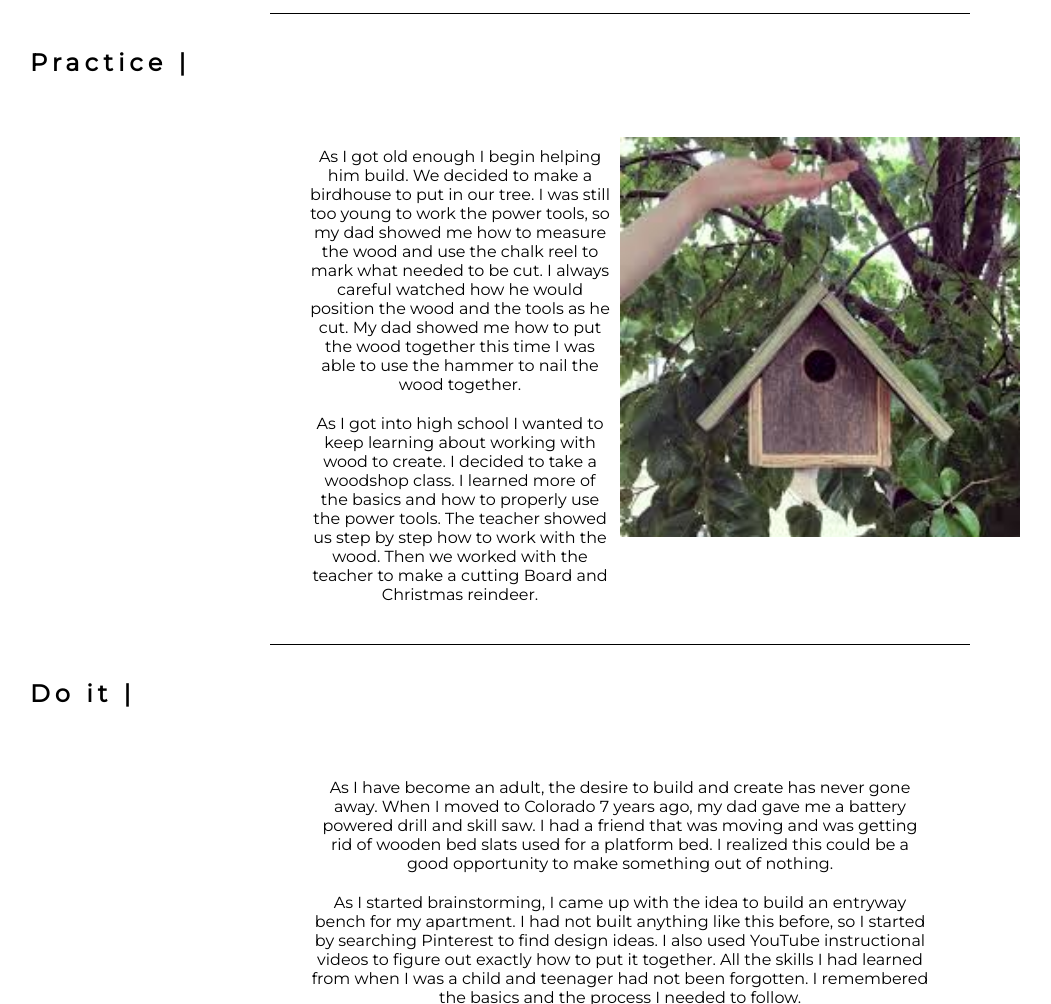
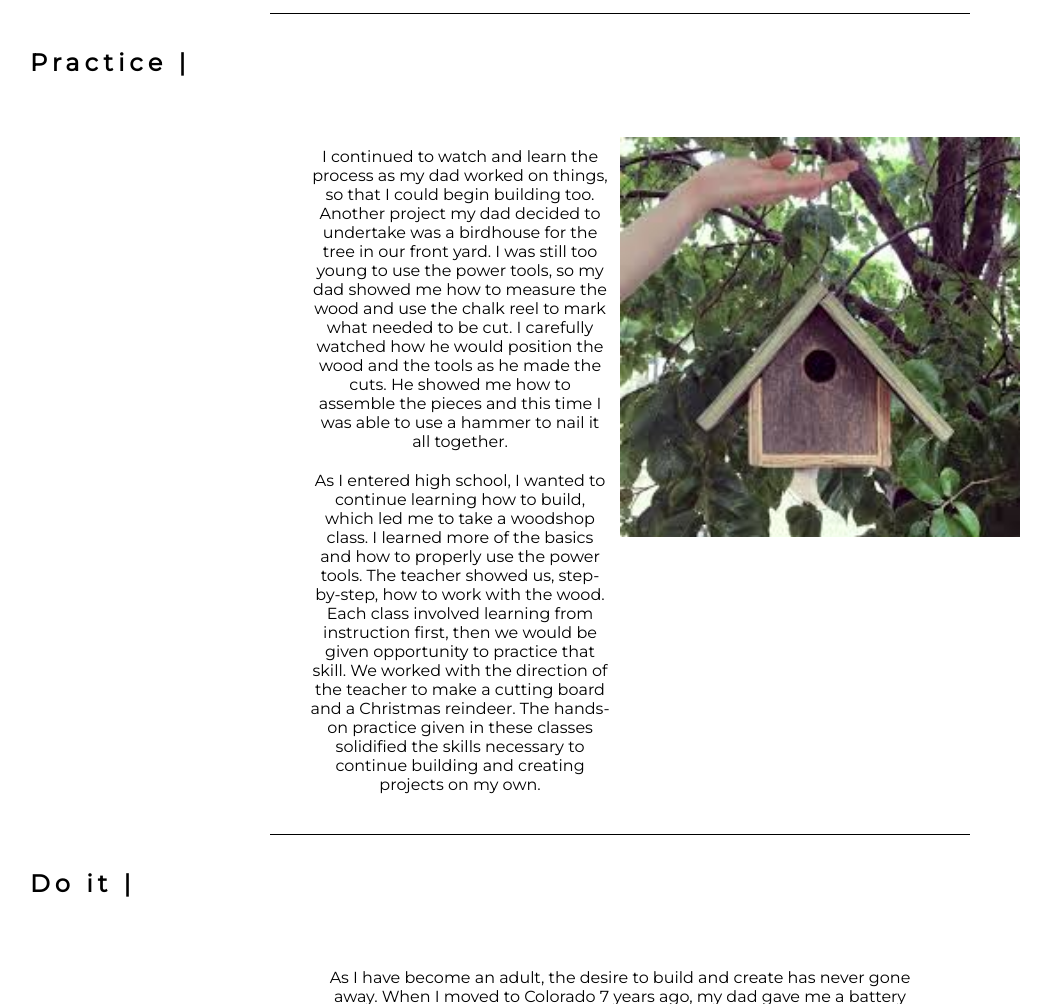
Before and after one commit to saraiba33/Sara-Ibarra, a plain HTML site: page creative.html in a window 1280 px wide. Shown: the part 1020-2024 px from the top of the page, without its empty margins (20-1071 px from the left). Drawn offline with Linux system fonts and the light colour scheme.

Commit message:
Update creative.html

```diff
--- a/creative.html
+++ b/creative.html
@@ -107,7 +107,8 @@
                 <h2>Watch |</h2>
                 <section>
                     <div class="row">
-                            <div class="column">
+                        <div class="column">
+                            <p></p>
                             When I was young, my dad was constantly working around the
                             house doing repairs, renovating, or building something from
                             scratch. One day, he had some extra wood from a previous
@@ -120,6 +121,7 @@
                             part of the learning process for me. I want to see how it's
                             done from someone that has experience and to get the
                             explanation, reasoning behind it.
+                            </p>
                         </div>
                         <div class="column">
                             <img src="Images/Playhouse.jpg" width="400px" height="400px">
@@ -133,19 +135,33 @@
                         <div class="row">
                             <div class="column">
                                 <p>
-                                    As I got old enough I begin helping him build. We decided to make a birdhouse
-                                    to put in our tree. I was still too young to work the power tools, so my dad showed
-                                    me how to measure the wood and use the chalk reel to mark what needed to
-                                    be cut. I always careful watched how he would position the wood and the tools as
-                                    he cut. My dad showed me how to put the wood together this time I was able to
-                                    use the hammer to nail the wood together.
+                                    I continued to watch and learn the process
+                                    as my dad worked on things, so that I could
+                                    begin building too. Another project my dad
+                                    decided to undertake was a birdhouse for the
+                                    tree in our front yard. I was still too young to use the power tools, so my dad
+                                    showed me how to
+                                    measure the wood and use the chalk reel to mark
+                                    what needed to be cut. I carefully watched how
+                                    he would position the wood and the tools as he
+                                    made the cuts. He showed me how to assemble the
+                                    pieces and this time I was able to use a hammer
+                                    to nail it all together.
                                 </p>
                                 <p>
-                                    As I got into high school I wanted to keep learning about working with wood to
-                                    create. I decided to take a woodshop class. I learned more of the basics and how
-                                    to properly use the power tools. The teacher showed us step by step how to
-                                    work with the wood. Then we worked with the teacher to make a cutting
-                                    Board and Christmas reindeer.
+                                    As I entered high school, I wanted to continue
+                                    learning how to build, which led me to take a
+                                    woodshop class. I learned more of the basics
+                                    and how to properly use the power tools. The
+                                    teacher showed us, step-by-step, how to work with
+                                    the wood. Each class involved learning from
+                                    instruction first, then we would be given
+                                    opportunity to practice that skill. We worked with
+                                    the direction of the teacher to make a cutting
+                                    board and a Christmas reindeer. The hands-on
+                                    practice given in these classes solidified the
+                                    skills necessary to continue building and creating
+                                    projects on my own.
                                 </p>
                             </div>
                             <div class="column">
```
